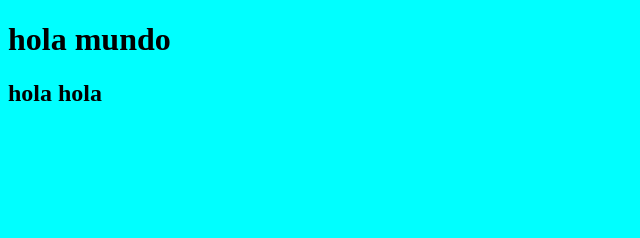
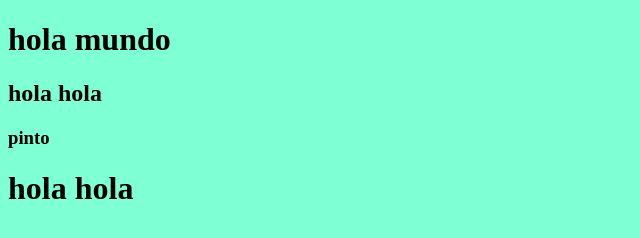
Before and after one commit to RaquelRosales5/tienda-mamadilia, a plain HTML site: page index.html in a window 1280 px wide. Shown: the whole page, without its empty margins (0-640 px from the left). Drawn offline with Linux system fonts and the light colour scheme.

```diff
--- a/index.html
+++ b/index.html
@@ -11,5 +11,7 @@
 
     <h2> hola hola</h2>
 
+    <h3> pinto</h3>
+      <h1>hola hola</h1>
 </body>
 </html>
--- a/style.css
+++ b/style.css
@@ -1,3 +1,4 @@
 body{
-    background-color: aqua;
+    background-color: aquamarine;
+    color: black;
 }
```
Also changed, not shown: java.js (added).
